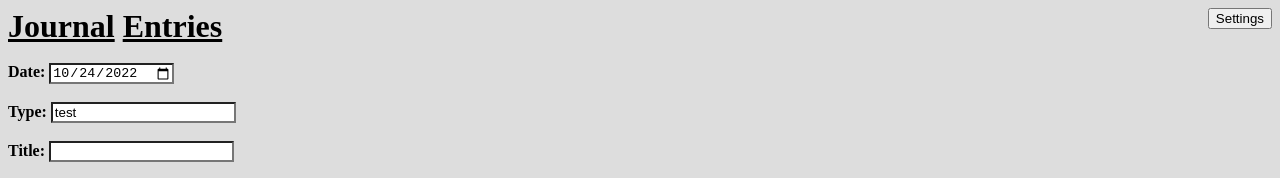
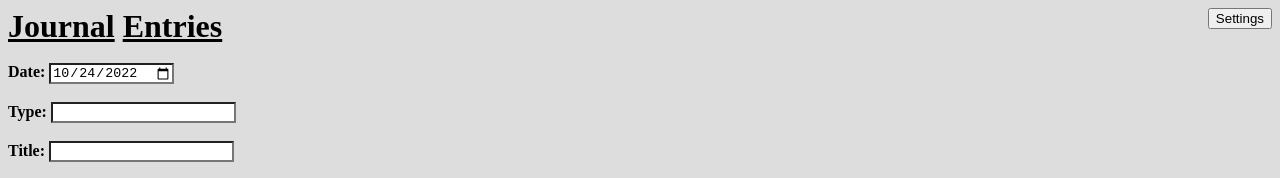
Before and after one commit to Flixnore/journal-mern, a React (Create React App) app in the folder frontend/: page / in a window 1280 px wide. Shown: the top 178 px of the page. Built offline with nearby package versions, Linux system fonts and the light colour scheme; no server answers.

Commit message:
Blank input to start

```diff
--- a/frontend/src/components/journal/Inputs.js
+++ b/frontend/src/components/journal/Inputs.js
@@ -7,7 +7,7 @@ function Inputs(props) {
   let today = new Date().toISOString().split("T")[0];
 
   const [date, setDate] = useState(today);
-  const [type, setType] = useState("test");
+  const [type, setType] = useState("");
   const [title, setTitle] = useState("");
   const [text, setText] = useState("");
 
```
